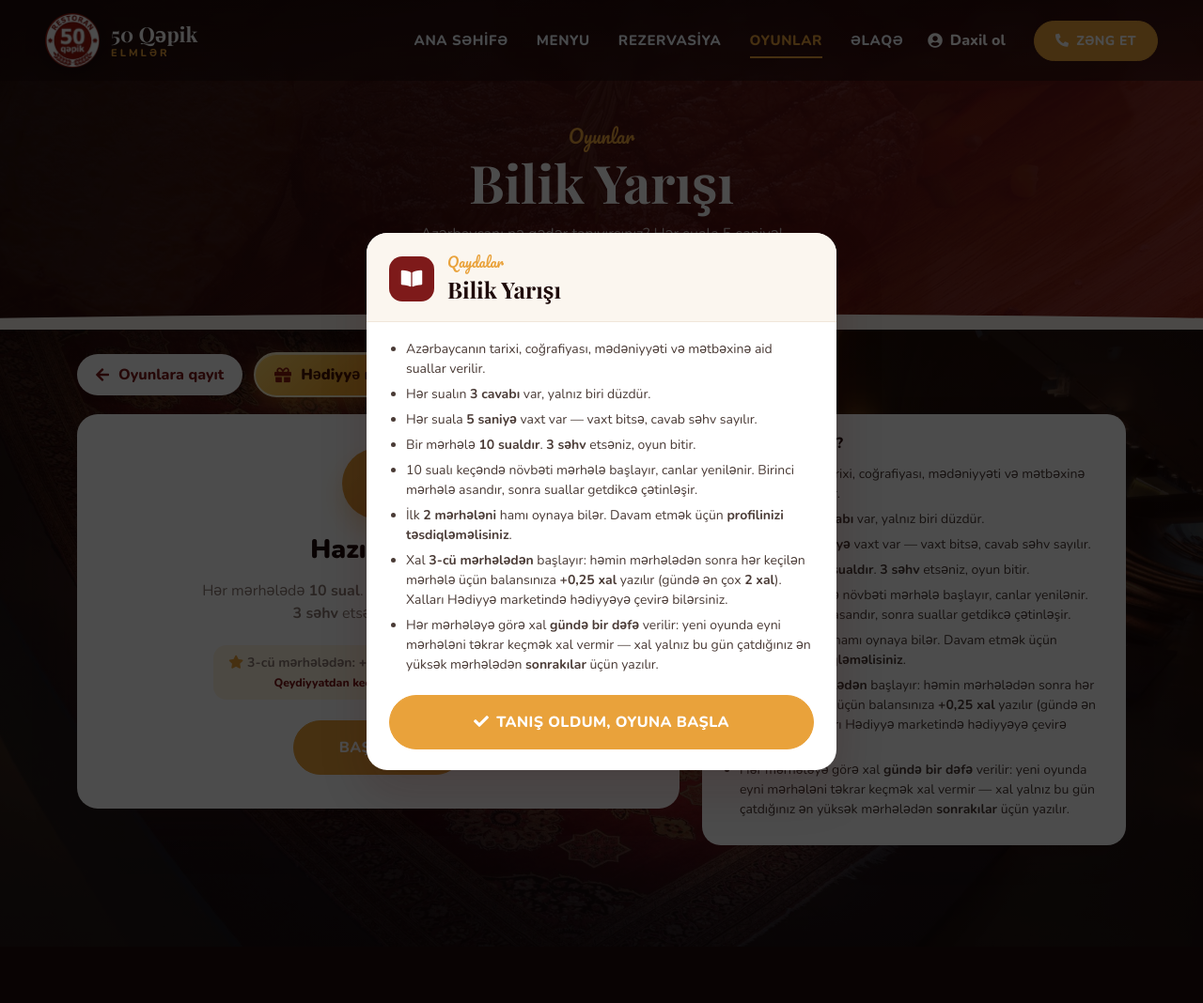
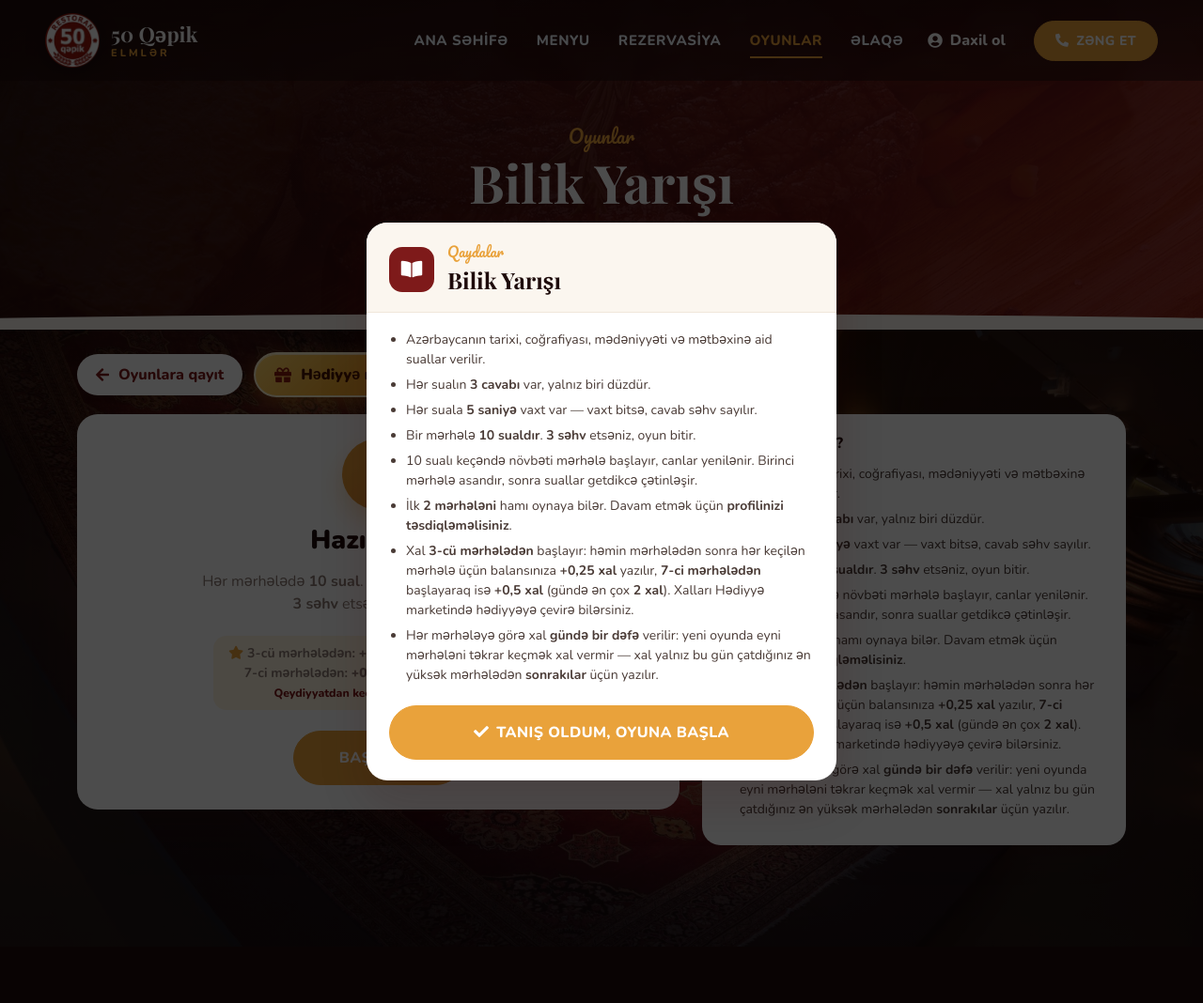
Before and after one commit to memmedzade06/restaurant, a Laravel app: page /oyunlar/bilik-yarisi in a window 1280 px wide. Shown: the whole page at 94% size. Run offline with Laravel 10, Linux system fonts and the light colour scheme; some libraries are stand-ins or nearby versions; some web fonts are replaced.

Commit message:
Quiz: 0.5 points per stage from stage 7
Co-Authored-By: Claude Opus 5.5 <noreply@anthropic.com>

```diff
--- a/app/Http/Controllers/Frontend/QuizController.php
+++ b/app/Http/Controllers/Frontend/QuizController.php
@@ -400,7 +400,8 @@ class QuizController extends Controller
 
     /**
      * N-ci mərhələnin xalı: firstPaidStage()-dən əvvəl — 0, həmin mərhələ — stage_points,
-     * hər növbəti — stage_points_step qədər çox (step 0 — hamısı eyni).
+     * hər növbəti — stage_points_step qədər çox (step 0 — hamısı eyni);
+     * bonusStage()-dən başlayaraq isə bonus_stage_points (məs. 7-ci mərhələdən 0,5).
      */
     public static function stageReward(int $stage): float
     {
@@ -408,10 +409,22 @@ class QuizController extends Controller
         if ($stage < $from) {
             return 0;
         }
+        $bonusFrom = self::bonusStage();
+        if ($bonusFrom && $stage >= $bonusFrom) {
+            return round(max(0, (float) config('quiz.bonus_stage_points', 0.5)), 3);
+        }
         $base = max(0, (float) config('quiz.stage_points', 0.25));
         $step = max(0, (float) config('quiz.stage_points_step', 0.25));
 
         return round($base + ($stage - $from) * $step, 3);
+    }
+
+    /** Artırılmış xalın başladığı mərhələ (config quiz.bonus_from_stage); 0 və ya ilk xallı mərhələdən kiçik — yoxdur */
+    public static function bonusStage(): ?int
+    {
+        $s = (int) config('quiz.bonus_from_stage', 0);
+
+        return $s > self::firstPaidStage() ? $s : null;
     }
 
     /** Sıra sayı: 1 → "1-ci", 3 → "3-cü", 6 → "6-cı", 9 → "9-cu", 10 → "10-cu" */
@@ -479,6 +492,9 @@ class QuizController extends Controller
             'pointsFrom' => self::firstPaidStage(),
             'pointsFromLabel' => self::ordinal(self::firstPaidStage()),
             'stageStep' => max(0, (float) config('quiz.stage_points_step', 0.25)),
+            'bonusFrom' => self::bonusStage(),
+            'bonusFromLabel' => self::bonusStage() ? self::ordinal(self::bonusStage()) : null,
+            'bonusPoints' => self::bonusStage() ? self::stageReward(self::bonusStage()) : 0,
             'maxPerDay' => max(0, (float) config('quiz.max_points_per_day', 2)),
             'guestStages' => max(1, (int) config('quiz.guest_stages', 2)),
         ];
--- a/config/quiz.php
+++ b/config/quiz.php
@@ -17,10 +17,13 @@ return [
     // Gündəlik limit var ki, oyunu dəfələrlə oynayıb xal yığmaq olmasın.
     // Xal points_from_stage-ci mərhələdən verilir (ondan əvvəlki mərhələlər xalsızdır).
     // Həmin və hər növbəti mərhələ stage_points xal verir (stage_points_step > 0 olsa, hər mərhələ o qədər çox):
-    // indi: 3-cü — 0,25, 4-cü — 0,25, 5-ci — 0,25 ... (gündəlik limitə qədər)
+    // bonus_from_stage-ci mərhələdən başlayaraq isə hər mərhələ bonus_stage_points xal verir (0 — bonus yoxdur).
+    // indi: 3-cü … 6-cı — 0,25, 7-ci və sonrakılar — 0,5 (gündəlik limitə qədər)
     'points_from_stage' => (int) env('QUIZ_POINTS_FROM_STAGE', 3),
     'stage_points' => (float) env('QUIZ_STAGE_POINTS', 0.25),
     'stage_points_step' => (float) env('QUIZ_STAGE_POINTS_STEP', 0),
+    'bonus_from_stage' => (int) env('QUIZ_BONUS_FROM_STAGE', 7),
+    'bonus_stage_points' => (float) env('QUIZ_BONUS_STAGE_POINTS', 0.5),
     'max_points_per_day' => (float) env('QUIZ_MAX_POINTS_PER_DAY', 2),
     // Təsdiqlənməmiş oyunçu (qonaq da) neçə mərhələ oynaya bilər; sonra profili təsdiqləmək tələb olunur
     'guest_stages' => (int) env('QUIZ_GUEST_STAGES', 2),
--- a/resources/views/frontend/games/quiz.blade.php
+++ b/resources/views/frontend/games/quiz.blade.php
@@ -25,6 +25,7 @@
                             <b>{{ $quiz['lives'] }} səhv</b> etsəniz, oyun bitir.</p>
                         @if ($quiz['stagePoints'] > 0)
                             <p class="qz-earn"><i class="fa fa-star me-1"></i>{{ $quiz['pointsFromLabel'] }} mərhələdən: <b>+{{ \App\Services\Referrals::format($quiz['stagePoints']) }} xal</b>@if ($quiz['stageStep'] > 0), hər növbəti mərhələdə <b>+{{ \App\Services\Referrals::format($quiz['stageStep']) }}</b> çox @else hər mərhələ üçün @endif
+                                @if ($quiz['bonusFrom'])<br>{{ $quiz['bonusFromLabel'] }} mərhələdən: <b>+{{ \App\Services\Referrals::format($quiz['bonusPoints']) }} xal</b> hər mərhələ üçün @endif
                                 {{-- ofisiant və admin xal almır, amma onlara xəbərdarlıq göstərilmir --}}
                                 @if ($quiz['staff'])
                                 @elseif ($quiz['canEarn'] && $quiz['pointsLeft'] <= 0)
@@ -103,7 +104,8 @@
                                         <b>{{ \App\Http\Controllers\Frontend\QuizController::ordinal($s) }} — +{{ \App\Services\Referrals::format(\App\Http\Controllers\Frontend\QuizController::stageReward($s)) }}</b>{{ $s < $quiz['pointsFrom'] + 3 ? ',' : ' …' }}
                                     @endfor
                                 @else
-                                    <b>+{{ \App\Services\Referrals::format($quiz['stagePoints']) }} xal</b> yazılır
+                                    <b>+{{ \App\Services\Referrals::format($quiz['stagePoints']) }} xal</b> yazılır{{ $quiz['bonusFrom'] ? ',' : '' }}
+                                    @if ($quiz['bonusFrom']) <b>{{ $quiz['bonusFromLabel'] }} mərhələdən</b> başlayaraq isə <b>+{{ \App\Services\Referrals::format($quiz['bonusPoints']) }} xal</b>@endif
                                 @endif
                                 (gündə ən çox <b>{{ \App\Services\Referrals::format($quiz['maxPerDay']) }} xal</b>). Xalları Hədiyyə marketində hədiyyəyə çevirə bilərsiniz.</li>
                             <li>Hər mərhələyə görə xal <b>gündə bir dəfə</b> verilir: yeni oyunda eyni mərhələni təkrar keçmək xal vermir — xal yalnız bu gün çatdığınız ən yüksək mərhələdən <b>sonrakılar</b> üçün yazılır.</li>
```
